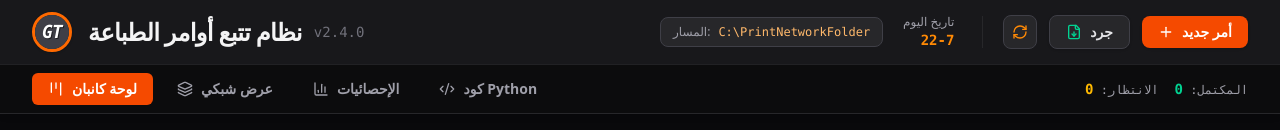
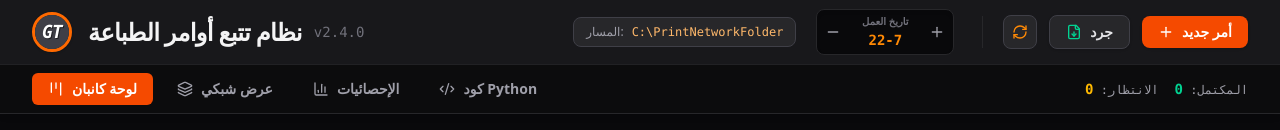
Before and after one commit to Alkayed511/Printing-Dashboard-GT, a React (Vite) app: page / in a window 1280 px wide. Shown: the top 130 px of the page. Built offline with nearby package versions, Linux system fonts and the light colour scheme; no server answers.

Commit message:
feat: add date navigation controls to navbar
Implement date adjustment buttons in the navbar to allow users to navigate between daily print job views, including quick reset to today's date.

```diff
--- a/src/App.tsx
+++ b/src/App.tsx
@@ -184,6 +184,7 @@ export default function App() {
         activeTab={activeTab}
         setActiveTab={setActiveTab}
         onOpenConfig={() => setIsConfigOpen(true)}
+        onChangeDate={(newDate) => handleSaveConfig({ currentDate: newDate })}
         onOpenNewJob={() => {
           setSelectedPrinterForNewJob('eco');
           setIsNewJobOpen(true);
--- a/src/components/Navbar.tsx
+++ b/src/components/Navbar.tsx
@@ -10,7 +10,8 @@ import {
   Calendar,
   Layers,
   Settings,
-  FileDown
+  FileDown,
+  Minus
 } from 'lucide-react';
 import { ServerConfig } from '../types';
 
@@ -22,6 +23,7 @@ interface NavbarProps {
   onOpenNewJob: () => void;
   onOpenExport: () => void;
   onRefresh: () => void;
+  onChangeDate: (newDate: string) => void;
   isRefreshing: boolean;
   totalJobsCount: number;
   pendingJobsCount: number;
@@ -35,10 +37,30 @@ export const Navbar: React.FC<NavbarProps> = ({
   onOpenNewJob,
   onOpenExport,
   onRefresh,
+  onChangeDate,
   isRefreshing,
   totalJobsCount,
   pendingJobsCount,
 }) => {
+  const adjustDate = (days: number) => {
+    try {
+      const parts = config.currentDate.split('-');
+      if (parts.length === 2) {
+        const d = parseInt(parts[0], 10);
+        const m = parseInt(parts[1], 10);
+        const dateObj = new Date(new Date().getFullYear(), m - 1, d);
+        dateObj.setDate(dateObj.getDate() + days);
+        onChangeDate(`${dateObj.getDate()}-${dateObj.getMonth() + 1}`);
+      }
+    } catch (e) {
+      console.error('Error adjusting date', e);
+    }
+  };
+
+  const resetToToday = () => {
+    onChangeDate(`${new Date().getDate()}-${new Date().getMonth() + 1}`);
+  };
+
   return (
     <header className="bg-zinc-900 border-b border-zinc-800 text-white sticky top-0 z-30 shadow-md">
       {/* High Density Main Header Bar */}
@@ -73,11 +95,27 @@ export const Navbar: React.FC<NavbarProps> = ({
           </button>
 
           {/* Today Date */}
-          <div className="hidden lg:flex flex-col items-end mx-2">
-            <span className="text-xs text-zinc-400">تاريخ اليوم</span>
-            <span className="font-mono text-orange-400 font-bold uppercase text-sm dir-ltr">
-              {config.currentDate}
-            </span>
+          <div className="hidden lg:flex items-center mx-2 bg-zinc-950 rounded-lg border border-zinc-800 p-1 shadow-inner">
+            <button
+              onClick={() => adjustDate(-1)}
+              className="p-1 text-zinc-400 hover:text-white hover:bg-zinc-800 rounded transition-colors"
+              title="اليوم السابق"
+            >
+              <Minus className="w-4 h-4" />
+            </button>
+            <div className="flex flex-col items-center px-3 min-w-[80px]">
+              <span className="text-[10px] text-zinc-500 font-bold mb-0.5" onClick={resetToToday} title="العودة لليوم" style={{cursor: 'pointer'}}>تاريخ العمل</span>
+              <span className="font-mono text-orange-400 font-bold uppercase text-sm dir-ltr">
+                {config.currentDate}
+              </span>
+            </div>
+            <button
+              onClick={() => adjustDate(1)}
+              className="p-1 text-zinc-400 hover:text-white hover:bg-zinc-800 rounded transition-colors"
+              title="اليوم التالي"
+            >
+              <Plus className="w-4 h-4" />
+            </button>
           </div>
 
           <div className="hidden lg:block w-px h-8 bg-zinc-800 mx-2"></div>
```
